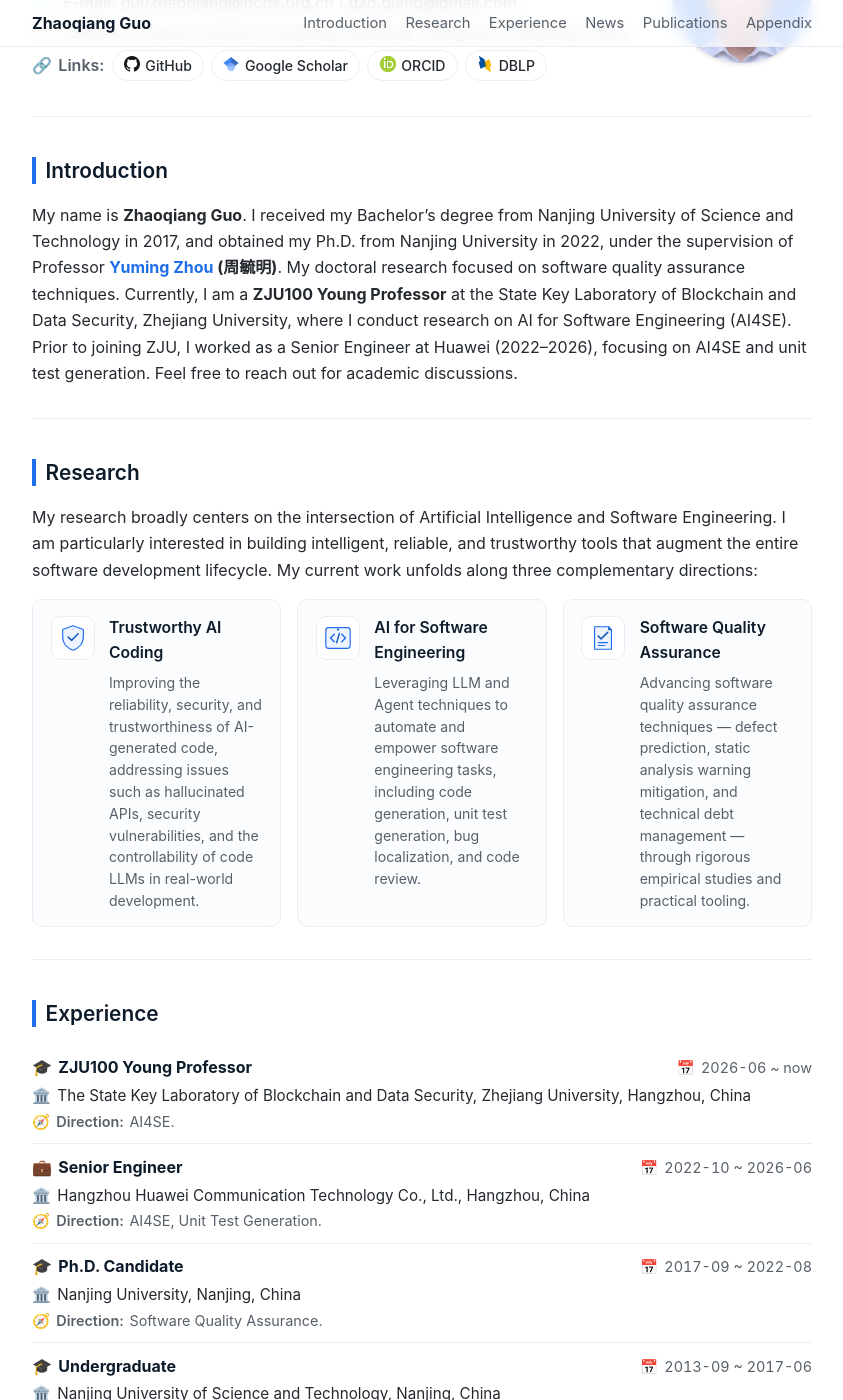
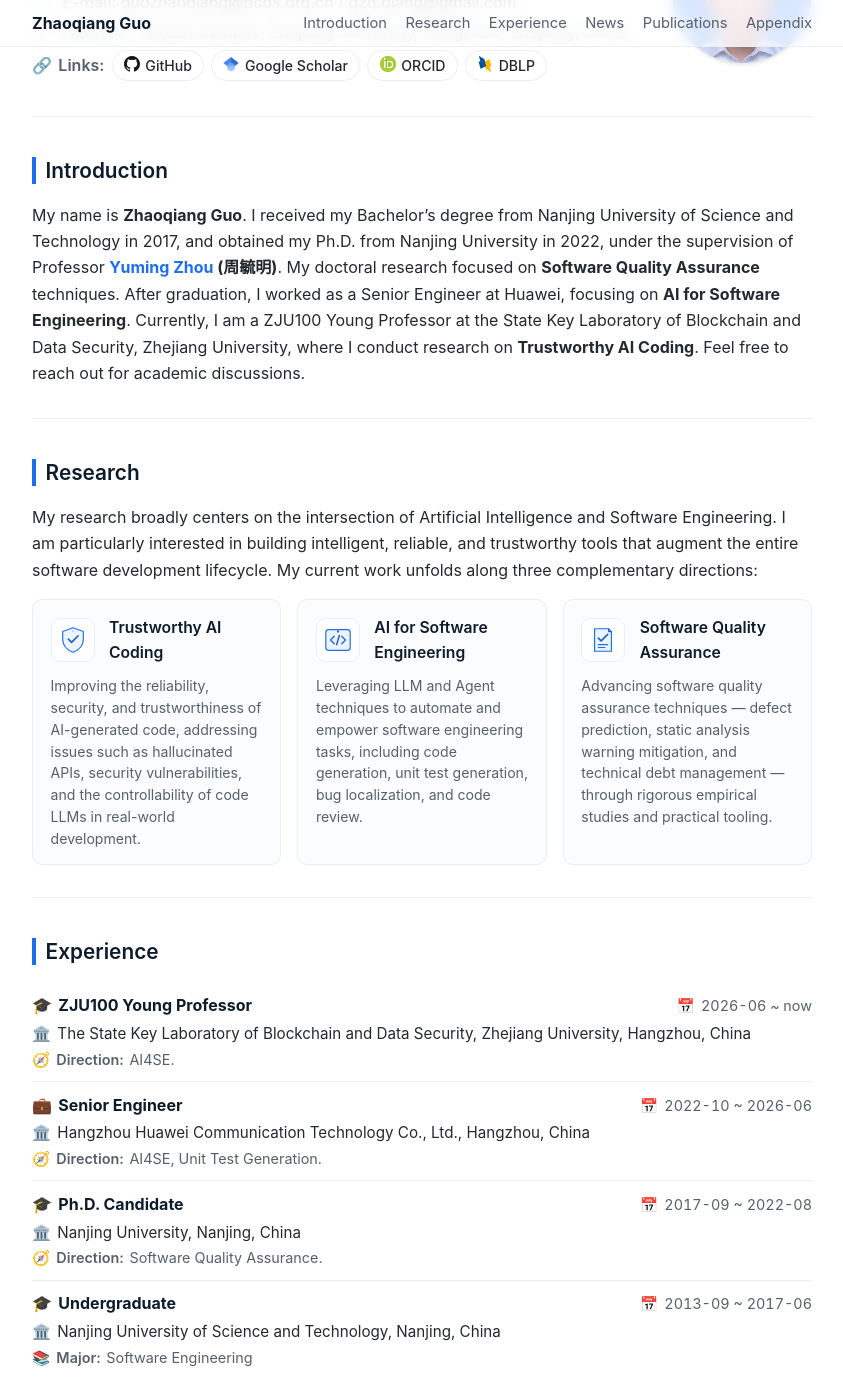
Before and after one commit to Naplues/naplues.github.io, a Jekyll site: the page built from index.html, in a window 1280 px wide and 1400 px high, scrolled down 255 px. Shown: the whole window, without its empty margins (218-1061 px from the left). Built offline with Jekyll 4.4.1, drawn with Linux system fonts in a browser that asks for light colours; a script that is not in the unit is left out.

Commit message:
Make Research description span full card width below header
Co-Authored-By: Claude Fable 5 <noreply@anthropic.com>

```diff
--- a/assets/css/style.css
+++ b/assets/css/style.css
@@ -279,10 +279,9 @@ ul li ul li::before {
 }
 .research-card {
   display: flex;
-  flex-direction: row;
-  align-items: flex-start;
+  flex-direction: column;
   text-align: left;
-  gap: 0.9rem;
+  gap: 0.55rem;
   padding: 0.9rem 1.1rem;
   border: 1px solid var(--border);
   border-radius: 10px;
@@ -292,6 +291,12 @@ ul li ul li::before {
 .research-card:hover {
   border-color: var(--accent);
   box-shadow: 0 2px 10px rgba(31, 111, 235, 0.1);
+}
+.research-head {
+  display: flex;
+  flex-direction: row;
+  align-items: center;
+  gap: 0.9rem;
 }
 .research-img {
   display: flex;
@@ -303,7 +308,6 @@ ul li ul li::before {
   border-radius: 10px;
   background: #ffffff;
   border: 1px solid var(--border);
-  margin-top: 0.1rem;
 }
 .research-img img {
   width: 30px;
@@ -315,7 +319,7 @@ ul li ul li::before {
   min-width: 0;
 }
 .research-card h3 {
-  margin: 0 0 0.35rem;
+  margin: 0;
   font-size: 0.98rem;
 }
 .research-card p {
--- a/index.html
+++ b/index.html
@@ -12,7 +12,7 @@ layout: default
     <p><span class="info-icon">🏛️</span><b> Institution: </b> The State Key Laboratory of Blockchain and Data Security </p>
     <p><span class="info-icon">✉️</span><b> E-mail: </b> guozhaoqiang@bcds.org.cn / gzq.qiang@gmail.com </p>
     <p><span class="info-icon">📍</span><b> Address: </b> Yuquan Campus, Zhejiang University, Hangzhou, Zhejiang, China </p>
-    <p class="links"><span class="links-label"><span class="info-icon">🔗</span><b>Links:</b></span>
+    <p class="links"><span class="links-label"><span class="info-icon">🔗</span><b> Links:</b></span>
       <a class="social-btn" href="https://github.com/naplues"><img src="assets/favicon/github.ico" width="16" height="16" alt="" aria-hidden="true" /> GitHub</a>
       <a class="social-btn" href="https://scholar.google.com/citations?hl=en&amp;user=J_igspgAAAAJ"><img src="assets/favicon/scholar.ico" width="16" height="16" alt="" aria-hidden="true" /> Google Scholar</a>
       <a class="social-btn" href="https://orcid.org/0000-0001-8971-5755"><img src="assets/favicon/orcid.ico" width="16" height="16" alt="" aria-hidden="true" /> ORCID</a>
@@ -28,7 +28,15 @@ layout: default
 
 <h2 id="introduction">Introduction</h2>
 
-<p>My name is <strong>Zhaoqiang Guo</strong>. I received my Bachelor’s degree from Nanjing University of Science and Technology in 2017, and obtained my Ph.D. from Nanjing University in 2022, under the supervision of Professor <strong><a href="https://cs.nju.edu.cn/zhouyuming/">Yuming Zhou</a> (周毓明)</strong>. My doctoral research focused on software quality assurance techniques. Currently, I am a <strong>ZJU100 Young Professor</strong> at the State Key Laboratory of Blockchain and Data Security, Zhejiang University, where I conduct research on AI for Software Engineering (AI4SE). Prior to joining ZJU, I worked as a Senior Engineer at Huawei (2022–2026), focusing on AI4SE and unit test generation. Feel free to reach out for academic discussions.</p>
+<p>My name is <strong>Zhaoqiang Guo</strong>.
+  I received my Bachelor’s degree from Nanjing University of Science and Technology in 2017,
+  and obtained my Ph.D. from Nanjing University in 2022,
+  under the supervision of Professor <strong><a href="https://cs.nju.edu.cn/zhouyuming/">Yuming Zhou</a> (周毓明)</strong>.
+  My doctoral research focused on <strong>Software Quality Assurance</strong> techniques.
+  After graduation, I worked as a Senior Engineer at Huawei, focusing on <strong>AI for Software Engineering</strong>.
+  Currently, I am a ZJU100 Young Professor at the State Key Laboratory of Blockchain and Data Security,
+  Zhejiang University, where I conduct research on <strong>Trustworthy AI Coding</strong>.
+  Feel free to reach out for academic discussions.</p>
 
 <hr />
 
@@ -38,25 +46,31 @@ layout: default
 
 <div class="research">
   <div class="research-card">
+    <div class="research-head">
       <div class="research-img"><img src="assets/img/trustworthy.svg" alt="Trustworthy AI Coding" /></div>
       <div class="research-body">
         <h3>Trustworthy AI Coding</h3>
+      </div>
+    </div>
     <p>Improving the reliability, security, and trustworthiness of AI-generated code, addressing issues such as hallucinated APIs, security vulnerabilities, and the controllability of code LLMs in real-world development.</p>
   </div>
-  </div>
   <div class="research-card">
+    <div class="research-head">
       <div class="research-img"><img src="assets/img/ai4se.svg" alt="AI for Software Engineering" /></div>
       <div class="research-body">
         <h3>AI for Software Engineering</h3>
+      </div>
+    </div>
     <p>Leveraging LLM and Agent techniques to automate and empower software engineering tasks, including code generation, unit test generation, bug localization, and code review.</p>
   </div>
-  </div>
   <div class="research-card">
+    <div class="research-head">
       <div class="research-img"><img src="assets/img/sqa.svg" alt="Software Quality Assurance" /></div>
       <div class="research-body">
         <h3>Software Quality Assurance</h3>
+      </div>
+    </div>
     <p>Advancing software quality assurance techniques — defect prediction, static analysis warning mitigation, and technical debt management — through rigorous empirical studies and practical tooling.</p>
-    </div>
   </div>
 </div>
 
```
Lines whose indentation alone changed are shown as unchanged.
